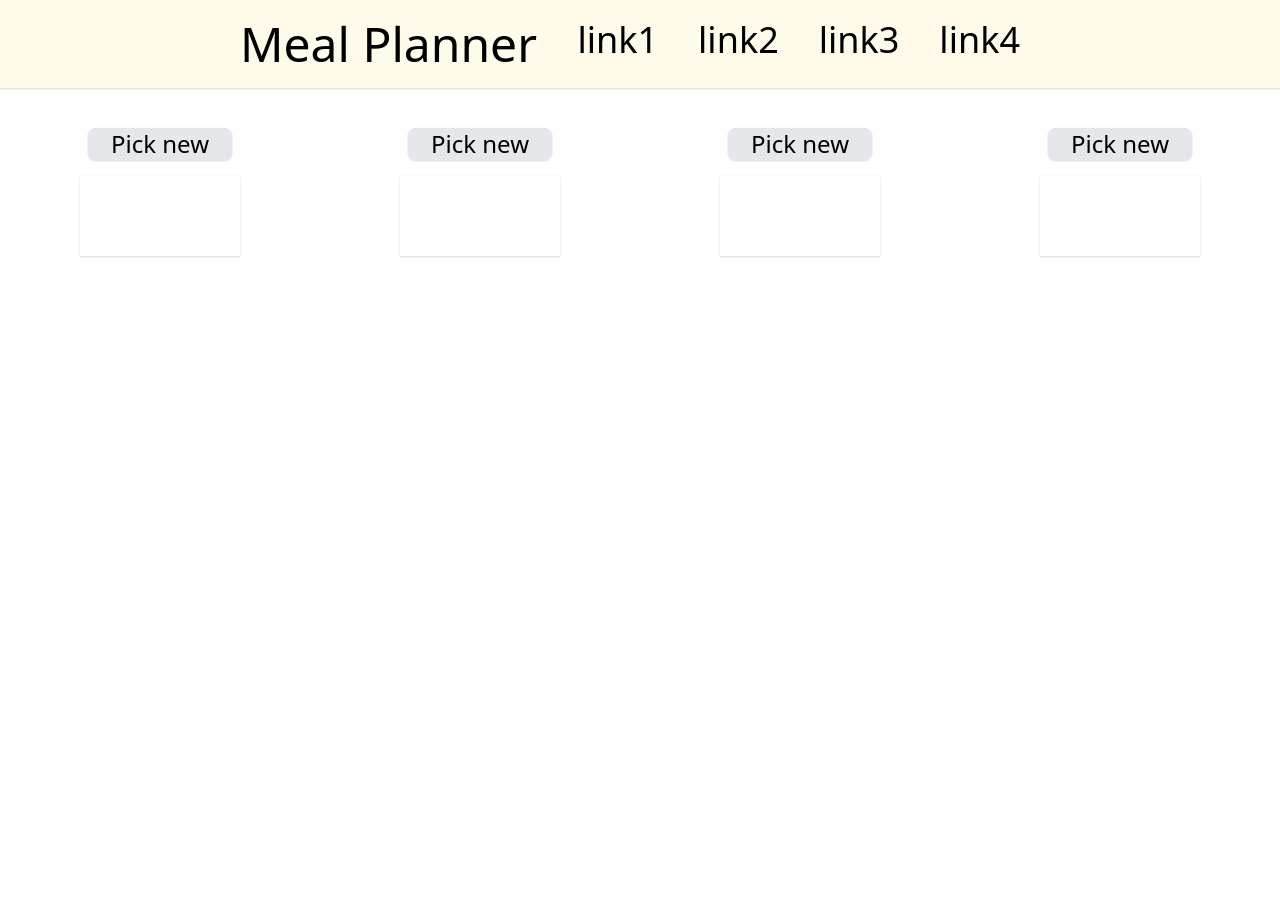
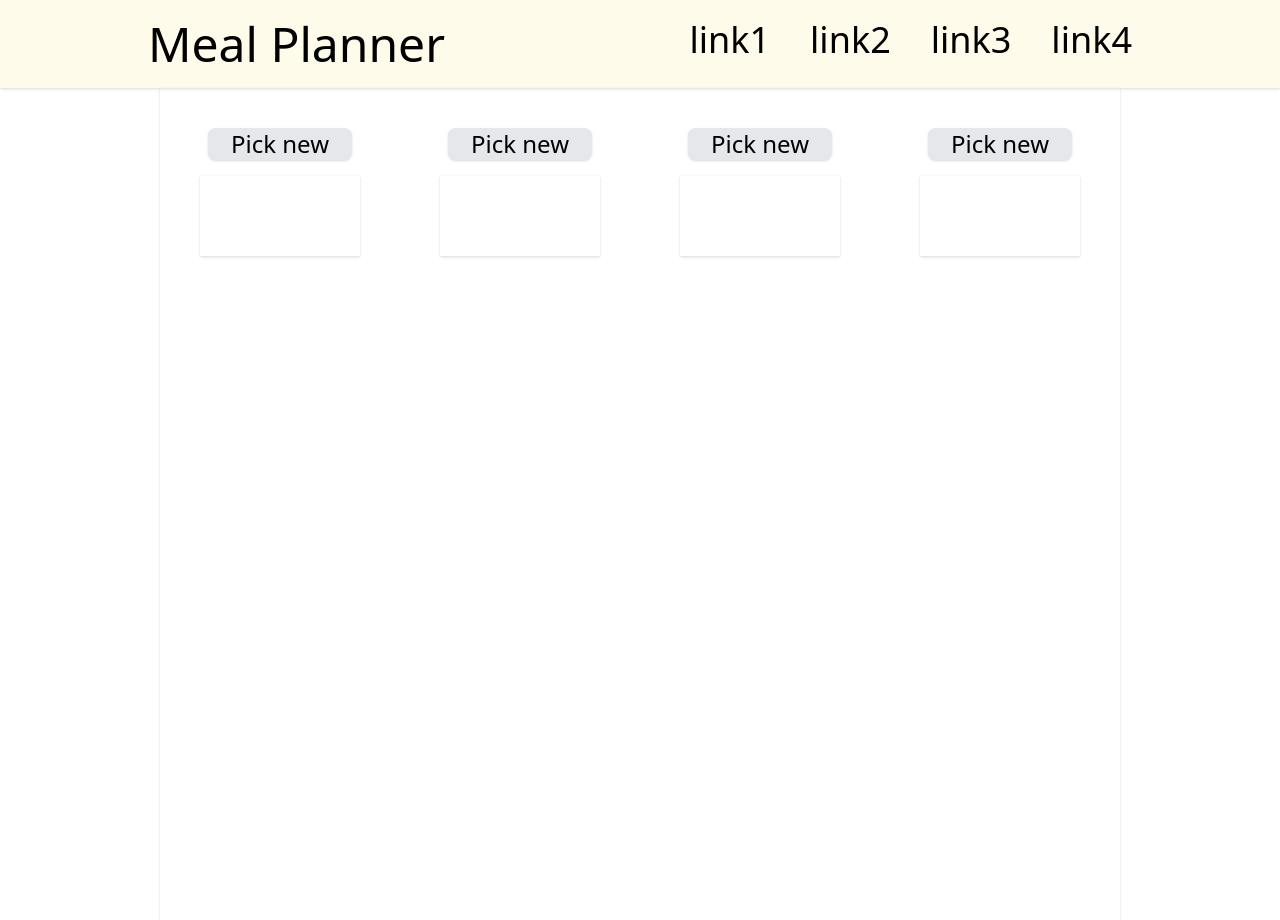
Before and after one commit to Drew-j-Smith/meal-planner, a Gatsby site: page / in a window 1280 px wide. Built offline with nearby package versions, Linux system fonts and the light colour scheme; Gatsby itself is replaced by a stand-in of ours.

Commit message:
adjusted look on small and large viewports

```diff
--- a/src/component/RandomSelector.tsx
+++ b/src/component/RandomSelector.tsx
@@ -20,7 +20,7 @@ class RandomSelector extends React.Component<RandomSelectorProps, RandomSelector
     }
 
     render() {
-        return <div className="flex flex-row md:flex-col text-lg sm:text-2xl p-8 place-items-center">
+        return <div className="flex flex-row md:flex-col text-lg sm:text-2xl md:p-8 p-4 place-items-center">
             <button onClick={() => {
                 if (this.state.currElement !== -1 && this.state.currElement !== cycles) return;
                 this.setState({
@@ -41,7 +41,7 @@ class RandomSelector extends React.Component<RandomSelectorProps, RandomSelector
                         }
                     }, 310 * (i + 1));
                 }
-            }} className={"w-36 h-15 shadow hover:shadow-lg rounded-lg bg-gray-200 active:bg-gray-300 m-2"}>
+            }} className={"sm:w-36 w-24 h-15 shadow hover:shadow-lg rounded-lg bg-gray-200 active:bg-gray-300 m-2"}>
                 <div>Pick new</div>
             </button>
             <div className="h-20 w-40 shadow p-5 m-2 overflow-hidden">
--- a/src/component/header.tsx
+++ b/src/component/header.tsx
@@ -12,13 +12,14 @@ class Header extends React.Component<HeaderProps, HeaderState> {
         super(props)
     }
     render() {
-        return <div className={"grid grid-cols-2 shadow bg-yellow-50"}>
-            <h1 className="xl:pl-60 md:text-5xl sm:text-2xl sm:p-5 p-3">{this.props.title}</h1>
-            <div className="flex justify-end xl:pr-60 sm:text-xl md:text-4xl"> {
-                this.props.links.map((el) =>
-                    <Link key={el.name} className="sm:p-5 p-3 hover:bg-yellow-200 transition-colors ease-linear duration-300" to={el.path}>{el.name}</Link>)
-            } </div>
-
+        return <div className="grid grid-cols-1 place-items-center shadow bg-yellow-50">
+            <div className={"flex flex-row w-full max-w-screen-lg"}>
+                <h1 className="flex-grow md:text-5xl sm:text-2xl sm:p-5 p-3">{this.props.title}</h1>
+                <div className="flex sm:text-xl md:text-4xl"> {
+                    this.props.links.map((el) =>
+                        <Link key={el.name} className="sm:p-5 p-3 hover:bg-yellow-200 transition-colors ease-linear duration-300" to={el.path}>{el.name}</Link>)
+                } </div>
+            </div>
         </div>
     }
 }
--- a/src/pages/index.tsx
+++ b/src/pages/index.tsx
@@ -11,11 +11,13 @@ const IndexPage = () => {
         { name: "link2", path: "/"},
         { name: "link3", path: "/"},
         { name: "link4", path: "/"}]}></Header>
-    <div className="grid md:grid-cols-4 grid-rows-4 place-items-center">
-      <RandomSelector elements={["1", "2", "3", "4", "test", "hello world"]}></RandomSelector>
-      <RandomSelector elements={["1", "2", "3", "4", "test", "hello world"]}></RandomSelector>
-      <RandomSelector elements={["1", "2", "3", "4", "test", "hello world"]}></RandomSelector>
-      <RandomSelector elements={["1", "2", "3", "4", "test", "hello world"]}></RandomSelector>
+    <div className="grid grid-rows-1 place-items-center">
+      <div className="grid md:grid-cols-4 grid-rows-4 place-items-center max-w-5xl xl:shadow">
+        <RandomSelector elements={["1", "2", "3", "4", "test", "hello world"]}></RandomSelector>
+        <RandomSelector elements={["1", "2", "3", "4", "test", "hello world"]}></RandomSelector>
+        <RandomSelector elements={["1", "2", "3", "4", "test", "hello world"]}></RandomSelector>
+        <RandomSelector elements={["1", "2", "3", "4", "test", "hello world"]}></RandomSelector>
+      </div>
     </div>
     </main>
   )
```
